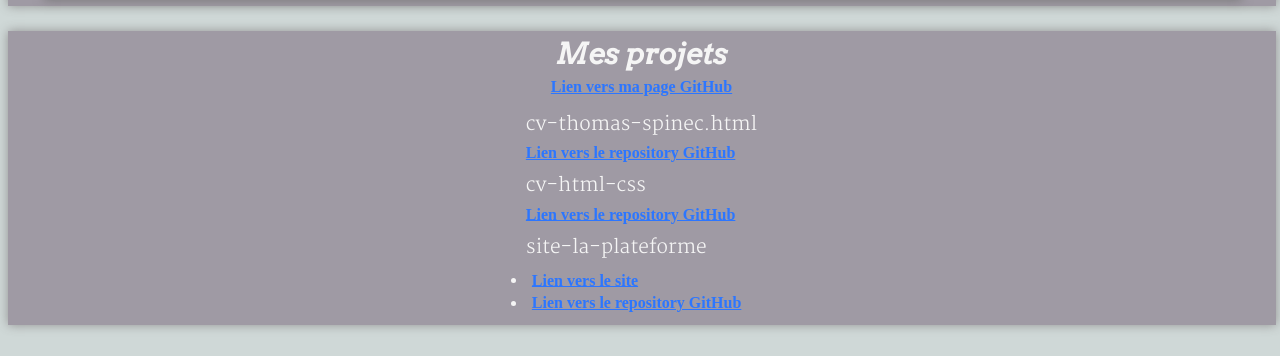
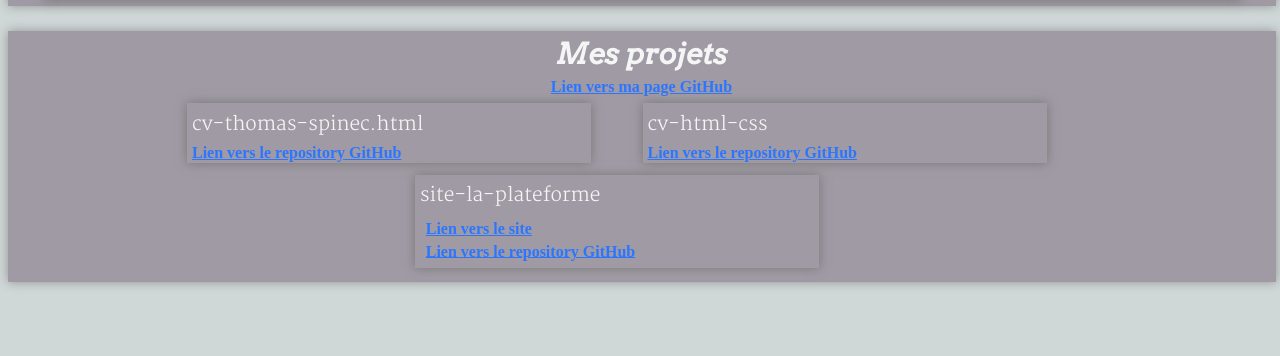
Before and after one commit to thomas-spinec/cv-html-css, a plain HTML site: page index.html in a window 1280 px wide. Shown: the part 3592-3948 px from the top of the page. After the commit the page ends 3906 px from the top, so only its background shows below. Drawn offline with Linux system fonts and the light colour scheme.

Commit message:
MAJ du css après un bug de repo

```diff
--- a/cv-thomas-spinec.css
+++ b/cv-thomas-spinec.css
@@ -219,3 +219,25 @@ section{
     align-self: auto;
     flex-basis: 80%;
 }
+
+/* **************************
+    Mes Projets
+************************** */
+
+.MEP_projets {
+    display: flex;
+    flex-flow: row wrap;
+    justify-content: center;
+    width: 80%;
+}
+
+.projets {
+    flex-basis: 40%;
+    margin-right: 5%;
+    margin-bottom: 1%;
+    box-shadow: 0px 0px 10px #777;
+}
+
+.liste_projets {
+    list-style-type: none;
+}
```
